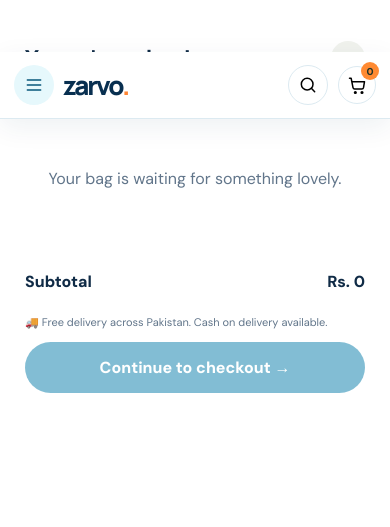
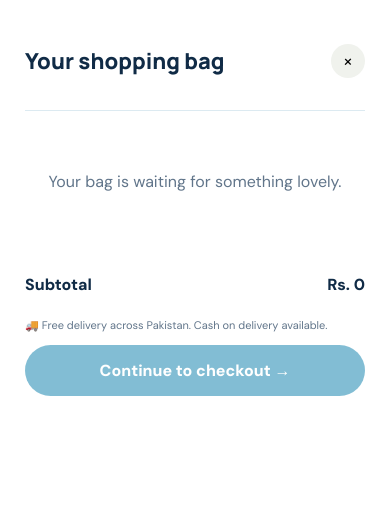
Before and after one commit to AliDevTech-code/Zarvo, a plain HTML site: page index.html in a window 390 px wide. Both pictures are taken after a click on the button "Open shopping bag". Shown: the top 527 px of the page. Drawn offline with Linux system fonts and the light colour scheme.

Commit message:
Fix cart drawer stacking above sticky mobile navbar

```diff
--- a/index.html
+++ b/index.html
@@ -174,6 +174,14 @@
   color:#087eaa!important;font-size:19px!important}
 @media(max-width:650px){.story-point .fa-solid{font-size:17px!important}}
 
+
+/* Cart drawer must sit above the sticky mobile navbar */
+#cartOverlay{position:fixed!important;inset:0!important;z-index:1000!important;align-items:stretch!important}
+#cartOverlay.open{display:flex!important}
+#cartOverlay .drawer{position:relative!important;height:100vh!important;height:100dvh!important;max-height:100dvh!important;overflow-y:auto!important;padding-top:max(24px,env(safe-area-inset-top))!important}
+#cartOverlay .drawerhead{position:sticky;top:0;background:#fff;z-index:2;padding-top:4px}
+#checkoutModal{z-index:1100!important}
+
 </style>
 </head>
 <body>
```
